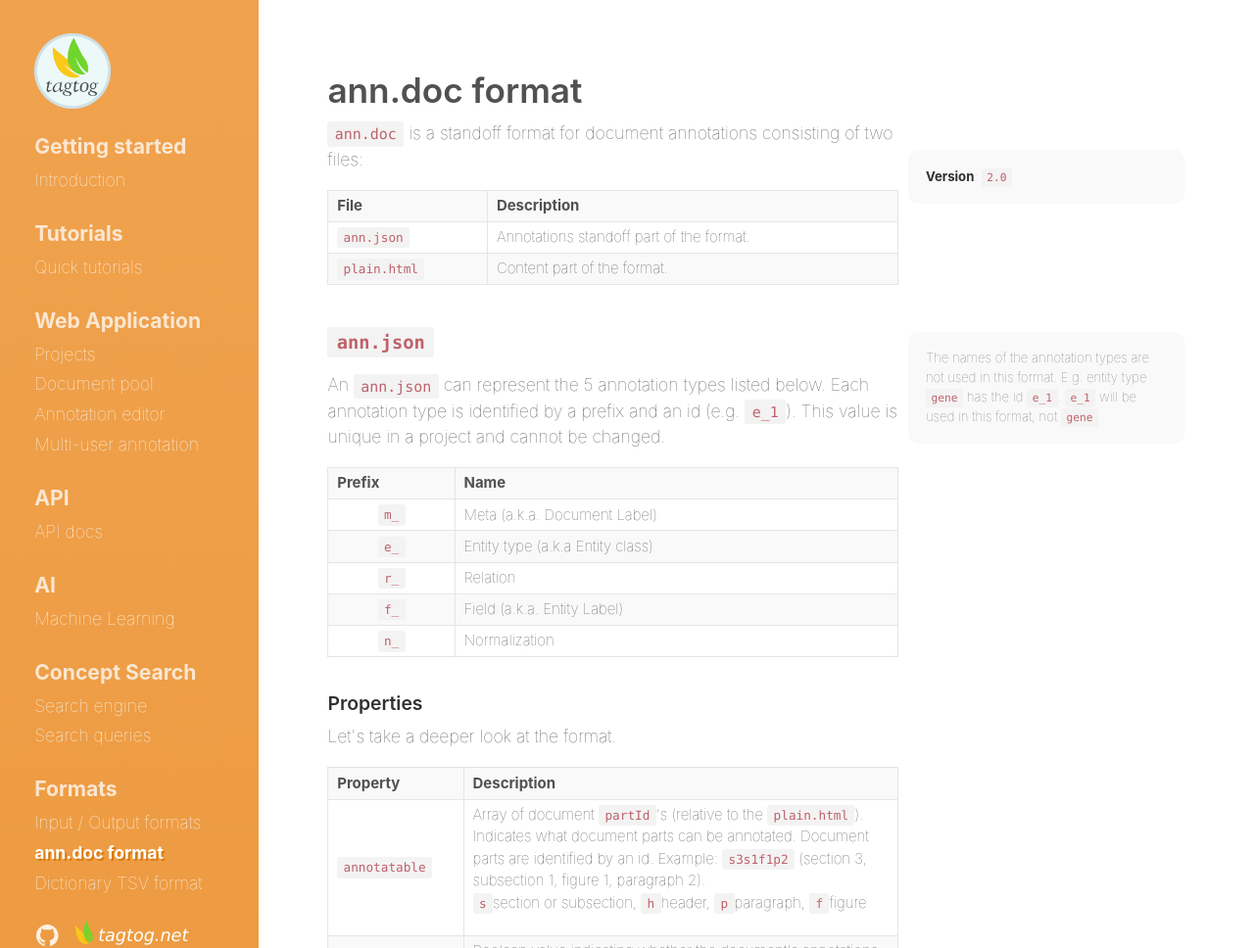
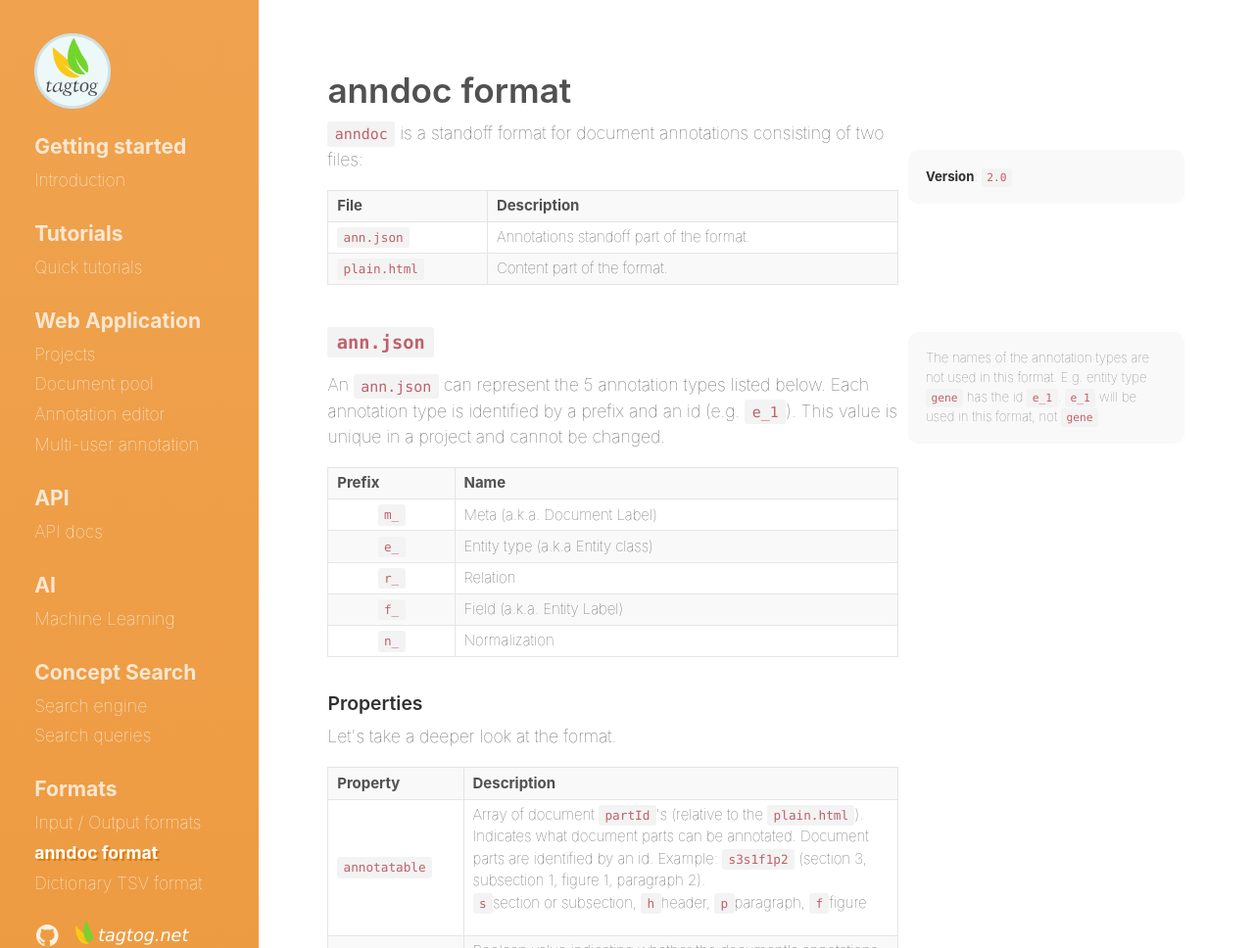
Before and after one commit to tagtogorg/tagtog-doc, a Jekyll site: the page built from ann.doc.md, in a window 1280 px wide. Shown: the top 968 px of the page at 98% size. Built offline with Jekyll 4.4.1, drawn with Linux system fonts in a browser that asks for light colours; nearby versions of some CDN libraries.

Commit message:
#FIX rename: ann.doc --> anndoc

```diff
--- a/ann.doc.md
+++ b/ann.doc.md
@@ -1,13 +1,13 @@
 ---
 layout: page
-title: ann.doc format
+title: anndoc format
 sidebar_link: true
 version: 2.0
 id: anndoc
 ---
 
 <div class="two-third-col">
-  <p><code>ann.doc</code> is a standoff format for document annotations consisting of two files:</p>
+  <p><code>anndoc</code> is a standoff format for document annotations consisting of two files:</p>
   <table style="width:100%;">
     <tr>
       <th>File</th>
@@ -227,7 +227,7 @@ id: anndoc
 
 <div class="two-third-col">
 <h3><code>plain.html</code></h3>
-<p>This part of the <code>ann.doc</code> format covers only the content, not the annotations. It's written in <a href="https://www.w3.org/TR/html-polyglot/" title="Polyglot Markup: A robust profile of the HTML5 vocabulary">polyglot markup</a> (XML-compatible HTML5). There are no special semantics other that every text element (paragraph, header, ...) has a unique id. These ids are used as a reference by the annotations file.</p>
+<p>This part of the <code>anndoc</code> format covers only the content, not the annotations. It's written in <a href="https://www.w3.org/TR/html-polyglot/" title="Polyglot Markup: A robust profile of the HTML5 vocabulary">polyglot markup</a> (XML-compatible HTML5). There are no special semantics other that every text element (paragraph, header, ...) has a unique id. These ids are used as a reference by the annotations file.</p>
 </div>
 <div class="one-third-col">
   {% include message.html message="Every time you import a file or text into tagtog, the input content is <strong>converted</strong> to this format." %}
```
Also changed, not shown: API.md (+2 -2 lines), projects.md (+1 -1 lines).
